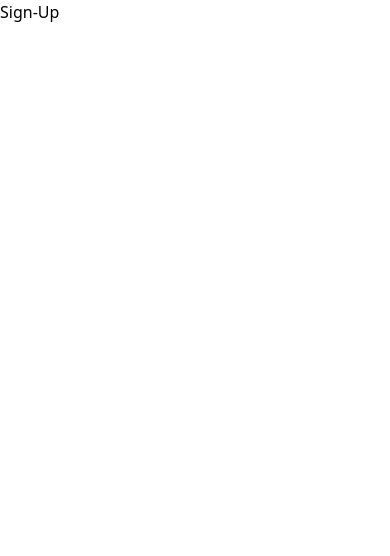
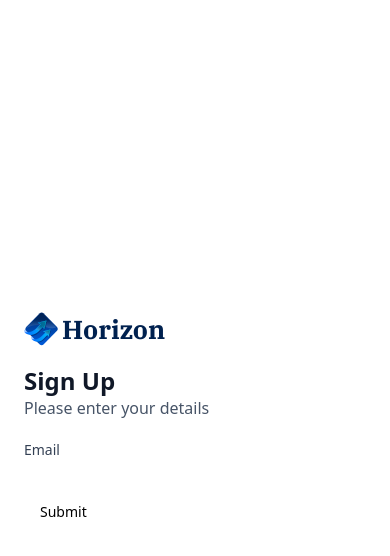
Before and after one commit to EDITH-01/bank, a Next.js app: page /sign-up in a window 390 px wide. Shown: the top 556 px of the page. Built offline with nearby package versions, Linux system fonts and the light colour scheme.

Commit message:
2:00 form work

```diff
--- a/app/(auth)/sign-in/page.tsx
+++ b/app/(auth)/sign-in/page.tsx
@@ -1,10 +1,11 @@
+import AuthForm from "@/components/AuthForm";
 import React from "react";
 
 const SignIn =() =>{
     return(
-        <div>
-            Signin
-        </div>
+     <section className="flex-center size-full max-sm:px-6">
+        <AuthForm type="sign-in"/>
+     </section>
     )
 }
 
--- a/app/(auth)/sign-up/page.tsx
+++ b/app/(auth)/sign-up/page.tsx
@@ -1,10 +1,11 @@
+import AuthForm from "@/components/AuthForm";
 import React from "react";
 
 const SignUp =() =>{
     return(
-        <div>
-            Sign-Up
-        </div>
+     <section className="flex-center size-full max-sm:px-6">
+        <AuthForm type="sign-up"/>
+     </section>
     )
 }
 
--- /dev/null
+++ b/components/AuthForm.tsx
@@ -0,0 +1,102 @@
+"use client"
+import React, { useState } from 'react'
+import Image from "next/image"
+import Link from "next/link"
+import { z } from "zod"
+import { zodResolver } from "@hookform/resolvers/zod"
+import { useForm } from "react-hook-form"
+import { Button } from "@/components/ui/button"
+import {
+  Form,
+  FormControl,
+  FormDescription,
+  FormField,
+  FormItem,
+  FormLabel,
+  FormMessage,
+} from "@/components/ui/form"
+import { Input } from "@/components/ui/input"
+const formSchema = z.object({
+    username: z.string().min(2, {
+      message: "Username must be at least 2 characters.",
+    }),
+  })
+
+const AuthForm = ({type}:{type:string}) => {
+    const [user, setUser] = useState(null)
+
+      // 1. Define your form.
+  const form = useForm<z.infer<typeof formSchema>>({
+    resolver: zodResolver(formSchema),
+    defaultValues: {
+      username: "",
+    },
+  })
+
+  // 2. Define a submit handler.
+  function onSubmit(values: z.infer<typeof formSchema>) {
+    // Do something with the form values.
+    // ✅ This will be type-safe and validated.
+    console.log(values)
+  }
+  return (
+    <section className='auth-form'>
+        <header className='flex flex-col gap-5 md:gap-8'>
+        <Link href='/' className='cursor-pointer flex items-center gap-1'>
+            <Image
+            src='/icons/logo.svg'
+            width={34}
+            height={34}
+            alt="Horizon logo"
+            />
+            <h1 className='text-26 font-ibm-plex-serif font-bold text-black-1'>Horizon</h1>
+            </Link>
+            <div className='flex flex-col gap-1 md:gap-3'>
+                <h1 className='text-24 lg:text-36 font-semibold text-gray-900'>
+                    {user
+                     ?'Link Account'
+                     : type === 'sign-in'
+                      ? 'Sign In'
+                      : 'Sign Up'
+                    }
+                    <p className='text-16 font-normal text-gray-600'>
+                        {
+                            user
+                            ?'Link your account to get started'
+                            :'Please enter your details'
+                        }
+                    </p>
+                </h1>
+            </div>
+        </header>
+        {user ?(
+            <div className='flex flex-col gap-4'>
+             {/* PlaidLink */}
+            </div>
+        ): (
+            <>
+            <Form {...form}>
+      <form onSubmit={form.handleSubmit(onSubmit)} className="space-y-8">
+        <FormField
+          control={form.control}
+          name="email"
+          render={({ field }) => (
+            <div className='form-item'>
+                <FormLabel className='form-label'>
+                    Email
+                </FormLabel>
+            </div>
+            )}
+            />
+            <Button type="submit">Submit</Button>
+        </form>
+        </Form>
+            </>
+        )
+
+        }
+    </section>
+  )
+}
+
+export default AuthForm
--- a/components/ui/button.tsx
+++ b/components/ui/button.tsx
@@ -5,7 +5,7 @@
 import { cn } from "@/lib/utils"
 
 const buttonVariants = cva(
-  "inline-flex items-center justify-center whitespace-nowrap rounded-md text-sm font-medium ring-offset-background transition-colors focus-visible:outline-none focus-visible:ring-2 focus-visible:ring-ring focus-visible:ring-offset-2 disabled:pointer-events-none disabled:opacity-50",
+  "inline-flex items-center justify-center gap-2 whitespace-nowrap rounded-md text-sm font-medium ring-offset-background transition-colors focus-visible:outline-none focus-visible:ring-2 focus-visible:ring-ring focus-visible:ring-offset-2 disabled:pointer-events-none disabled:opacity-50 [&_svg]:pointer-events-none [&_svg]:size-4 [&_svg]:shrink-0",
   {
     variants: {
       variant: {
--- /dev/null
+++ b/components/ui/form.tsx
@@ -0,0 +1,178 @@
+"use client"
+
+import * as React from "react"
+import * as LabelPrimitive from "@radix-ui/react-label"
+import { Slot } from "@radix-ui/react-slot"
+import {
+  Controller,
+  ControllerProps,
+  FieldPath,
+  FieldValues,
+  FormProvider,
+  useFormContext,
+} from "react-hook-form"
+
+import { cn } from "@/lib/utils"
+import { Label } from "@/components/ui/label"
+
+const Form = FormProvider
+
+type FormFieldContextValue<
+  TFieldValues extends FieldValues = FieldValues,
+  TName extends FieldPath<TFieldValues> = FieldPath<TFieldValues>
+> = {
+  name: TName
+}
+
+const FormFieldContext = React.createContext<FormFieldContextValue>(
+  {} as FormFieldContextValue
+)
+
+const FormField = <
+  TFieldValues extends FieldValues = FieldValues,
+  TName extends FieldPath<TFieldValues> = FieldPath<TFieldValues>
+>({
+  ...props
+}: ControllerProps<TFieldValues, TName>) => {
+  return (
+    <FormFieldContext.Provider value={{ name: props.name }}>
+      <Controller {...props} />
+    </FormFieldContext.Provider>
+  )
+}
+
+const useFormField = () => {
+  const fieldContext = React.useContext(FormFieldContext)
+  const itemContext = React.useContext(FormItemContext)
+  const { getFieldState, formState } = useFormContext()
+
+  const fieldState = getFieldState(fieldContext.name, formState)
+
+  if (!fieldContext) {
+    throw new Error("useFormField should be used within <FormField>")
+  }
+
+  const { id } = itemContext
+
+  return {
+    id,
+    name: fieldContext.name,
+    formItemId: `${id}-form-item`,
+    formDescriptionId: `${id}-form-item-description`,
+    formMessageId: `${id}-form-item-message`,
+    ...fieldState,
+  }
+}
+
+type FormItemContextValue = {
+  id: string
+}
+
+const FormItemContext = React.createContext<FormItemContextValue>(
+  {} as FormItemContextValue
+)
+
+const FormItem = React.forwardRef<
+  HTMLDivElement,
+  React.HTMLAttributes<HTMLDivElement>
+>(({ className, ...props }, ref) => {
+  const id = React.useId()
+
+  return (
+    <FormItemContext.Provider value={{ id }}>
+      <div ref={ref} className={cn("space-y-2", className)} {...props} />
+    </FormItemContext.Provider>
+  )
+})
+FormItem.displayName = "FormItem"
+
+const FormLabel = React.forwardRef<
+  React.ElementRef<typeof LabelPrimitive.Root>,
+  React.ComponentPropsWithoutRef<typeof LabelPrimitive.Root>
+>(({ className, ...props }, ref) => {
+  const { error, formItemId } = useFormField()
+
+  return (
+    <Label
+      ref={ref}
+      className={cn(error && "text-destructive", className)}
+      htmlFor={formItemId}
+      {...props}
+    />
+  )
+})
+FormLabel.displayName = "FormLabel"
+
+const FormControl = React.forwardRef<
+  React.ElementRef<typeof Slot>,
+  React.ComponentPropsWithoutRef<typeof Slot>
+>(({ ...props }, ref) => {
+  const { error, formItemId, formDescriptionId, formMessageId } = useFormField()
+
+  return (
+    <Slot
+      ref={ref}
+      id={formItemId}
+      aria-describedby={
+        !error
+          ? `${formDescriptionId}`
+          : `${formDescriptionId} ${formMessageId}`
+      }
+      aria-invalid={!!error}
+      {...props}
+    />
+  )
+})
+FormControl.displayName = "FormControl"
+
+const FormDescription = React.forwardRef<
+  HTMLParagraphElement,
+  React.HTMLAttributes<HTMLParagraphElement>
+>(({ className, ...props }, ref) => {
+  const { formDescriptionId } = useFormField()
+
+  return (
+    <p
+      ref={ref}
+      id={formDescriptionId}
+      className={cn("text-sm text-muted-foreground", className)}
+      {...props}
+    />
+  )
+})
+FormDescription.displayName = "FormDescription"
+
+const FormMessage = React.forwardRef<
+  HTMLParagraphElement,
+  React.HTMLAttributes<HTMLParagraphElement>
+>(({ className, children, ...props }, ref) => {
+  const { error, formMessageId } = useFormField()
+  const body = error ? String(error?.message) : children
+
+  if (!body) {
+    return null
+  }
+
+  return (
+    <p
+      ref={ref}
+      id={formMessageId}
+      className={cn("text-sm font-medium text-destructive", className)}
+      {...props}
+    >
+      {body}
+    </p>
+  )
+})
+FormMessage.displayName = "FormMessage"
+
+export {
+  useFormField,
+  Form,
+  FormItem,
+  FormLabel,
+  FormControl,
+  FormDescription,
+  FormMessage,
+  FormField,
+}
--- /dev/null
+++ b/components/ui/input.tsx
@@ -0,0 +1,22 @@
+import * as React from "react"
+
+import { cn } from "@/lib/utils"
+
+const Input = React.forwardRef<HTMLInputElement, React.ComponentProps<"input">>(
+  ({ className, type, ...props }, ref) => {
+    return (
+      <input
+        type={type}
+        className={cn(
+          "flex h-10 w-full rounded-md border border-input bg-background px-3 py-2 text-base ring-offset-background file:border-0 file:bg-transparent file:text-sm file:font-medium file:text-foreground placeholder:text-muted-foreground focus-visible:outline-none focus-visible:ring-2 focus-visible:ring-ring focus-visible:ring-offset-2 disabled:cursor-not-allowed disabled:opacity-50 md:text-sm",
+          className
+        )}
+        ref={ref}
+        {...props}
+      />
+    )
+  }
+)
+Input.displayName = "Input"
+
+export { Input }
--- /dev/null
+++ b/components/ui/label.tsx
@@ -0,0 +1,26 @@
+"use client"
+
+import * as React from "react"
+import * as LabelPrimitive from "@radix-ui/react-label"
+import { cva, type VariantProps } from "class-variance-authority"
+
+import { cn } from "@/lib/utils"
+
+const labelVariants = cva(
+  "text-sm font-medium leading-none peer-disabled:cursor-not-allowed peer-disabled:opacity-70"
+)
+
+const Label = React.forwardRef<
+  React.ElementRef<typeof LabelPrimitive.Root>,
+  React.ComponentPropsWithoutRef<typeof LabelPrimitive.Root> &
+    VariantProps<typeof labelVariants>
+>(({ className, ...props }, ref) => (
+  <LabelPrimitive.Root
+    ref={ref}
+    className={cn(labelVariants(), className)}
+    {...props}
+  />
+))
+Label.displayName = LabelPrimitive.Root.displayName
+
+export { Label }
--- a/package.json
+++ b/package.json
@@ -9,7 +9,9 @@
     "lint": "next lint"
   },
   "dependencies": {
+    "@hookform/resolvers": "^3.9.1",
     "@radix-ui/react-dialog": "^1.1.2",
+    "@radix-ui/react-label": "^2.1.0",
     "@radix-ui/react-slot": "^1.1.0",
     "chart.js": "^4.4.6",
     "class-variance-authority": "^0.7.0",
@@ -21,8 +23,10 @@
     "react-chartjs-2": "^5.2.0",
     "react-countup": "^6.5.3",
     "react-dom": "^18",
+    "react-hook-form": "^7.53.2",
     "tailwind-merge": "^2.5.2",
-    "tailwindcss-animate": "^1.0.7"
+    "tailwindcss-animate": "^1.0.7",
+    "zod": "^3.23.8"
   },
   "devDependencies": {
     "@types/node": "^20",
```
Also changed, not shown: 1 other file (tests, documents, lock files or other folders).
